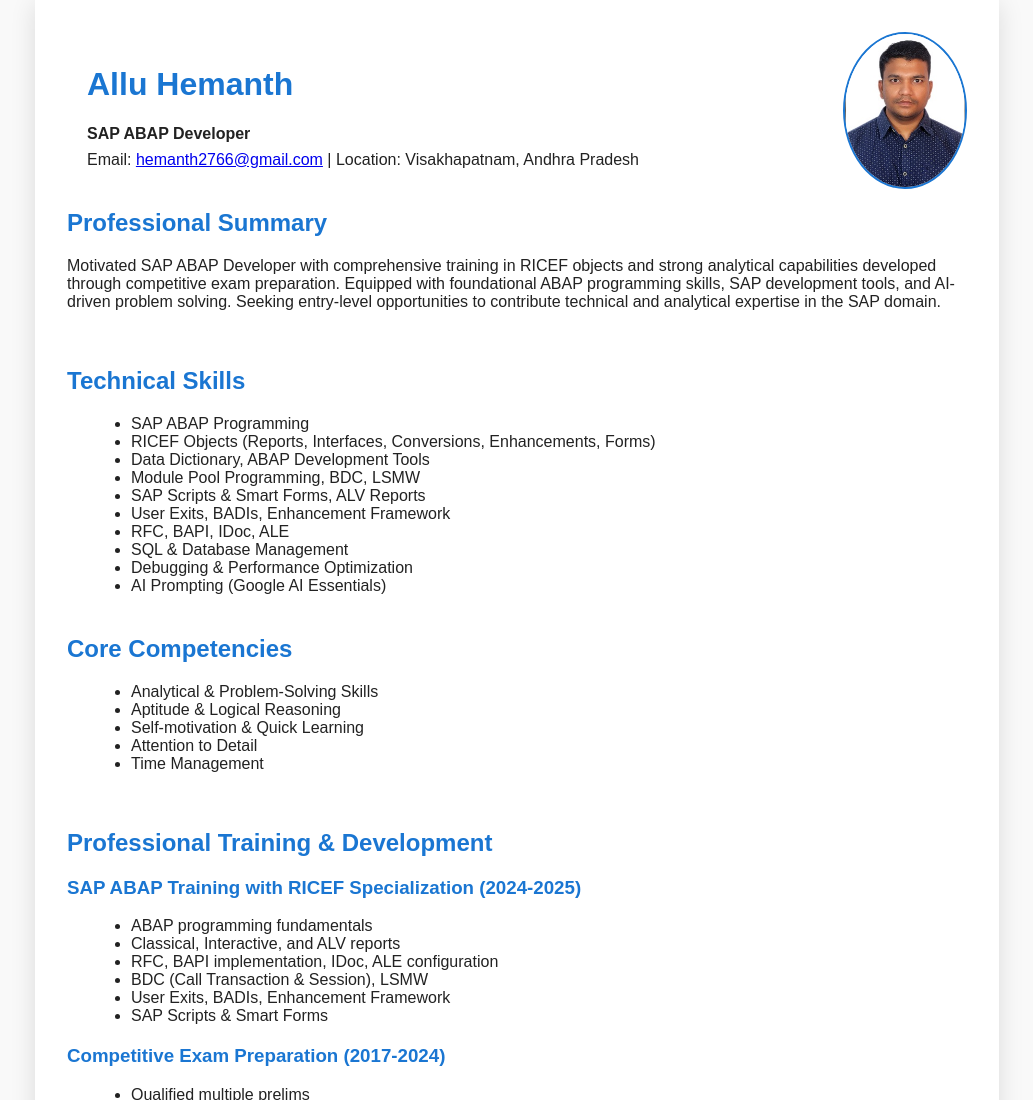
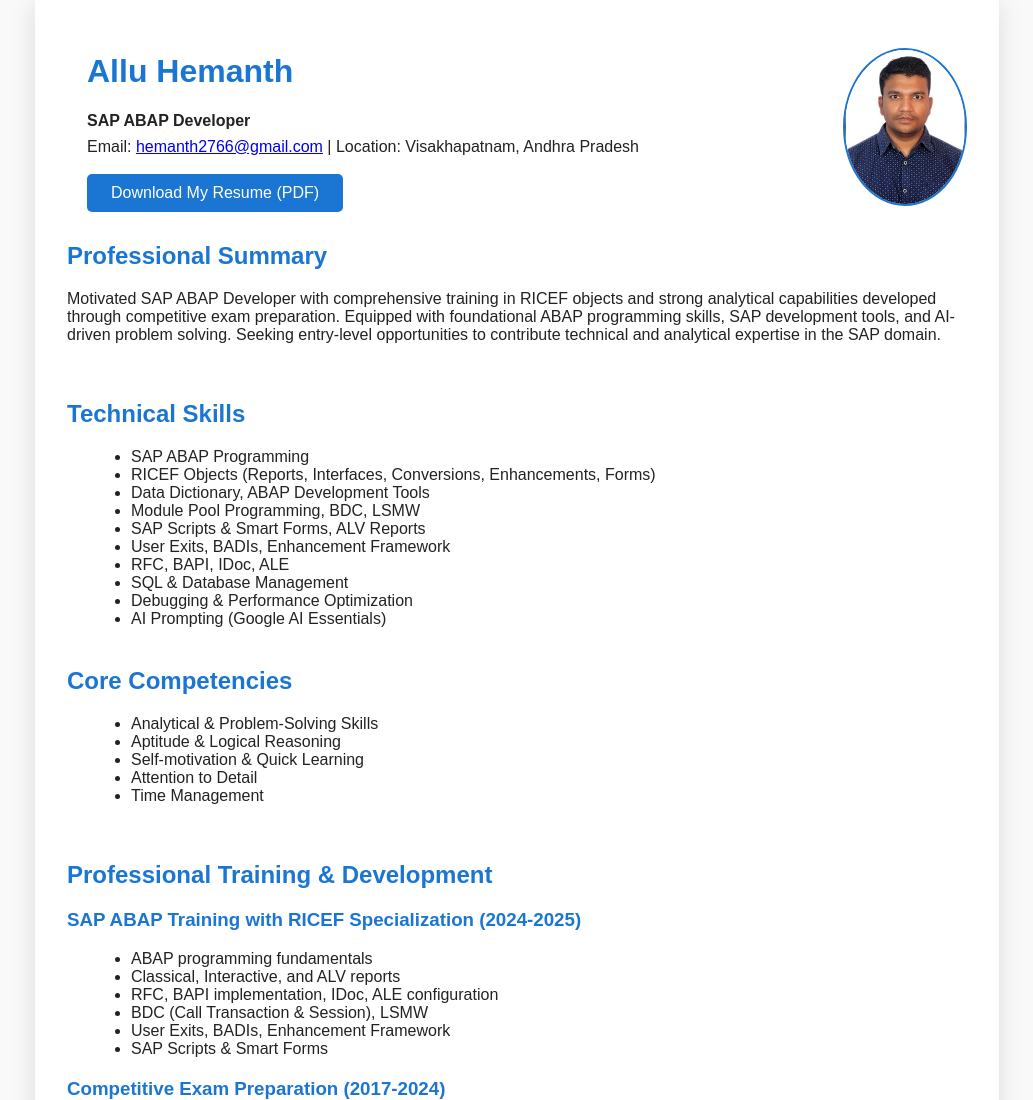
Before and after one commit to hemanth2766/hemanth-portfolio, a plain HTML site: page index.html in a window 1280 px wide. Shown: the top 1100 px of the page, without its empty margins (123-1156 px from the left). Drawn offline with Linux system fonts and the light colour scheme.

Commit message:
Add resume download link and update header
Added a download link for the resume and updated the header section.

```diff
--- a/index.html
+++ b/index.html
@@ -32,6 +32,9 @@
             <span>Email: <a href="mailto:hemanth2766@gmail.com">hemanth2766@gmail.com</a> | </span>
             <span>Location: Visakhapatnam, Andhra Pradesh</span>
         </div>
+        <a style="display:inline-block; margin:10px 0; padding:10px 24px; background:#1a76d2; color:#fff; border-radius:5px; text-decoration:none;" download="" href="hemanth-resume.pdf">
+   Download My Resume (PDF)
+</a>
     </div>
     <img src="profile.jpg" alt="Allu Hemanth" width="120" style="border-radius: 50%; border: 2px solid #1a76d2; margin-left: 32px;">
 </div>
```
